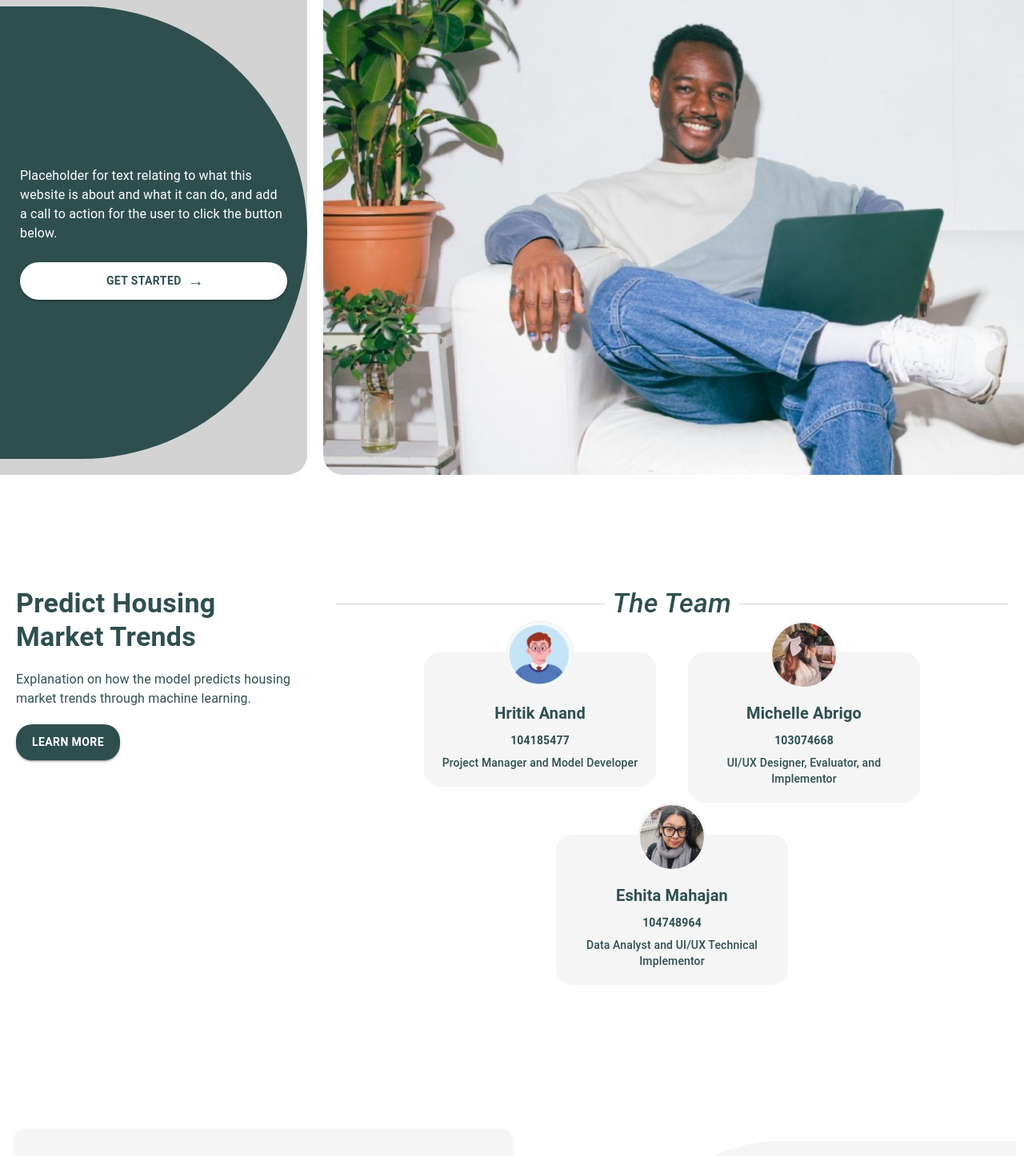
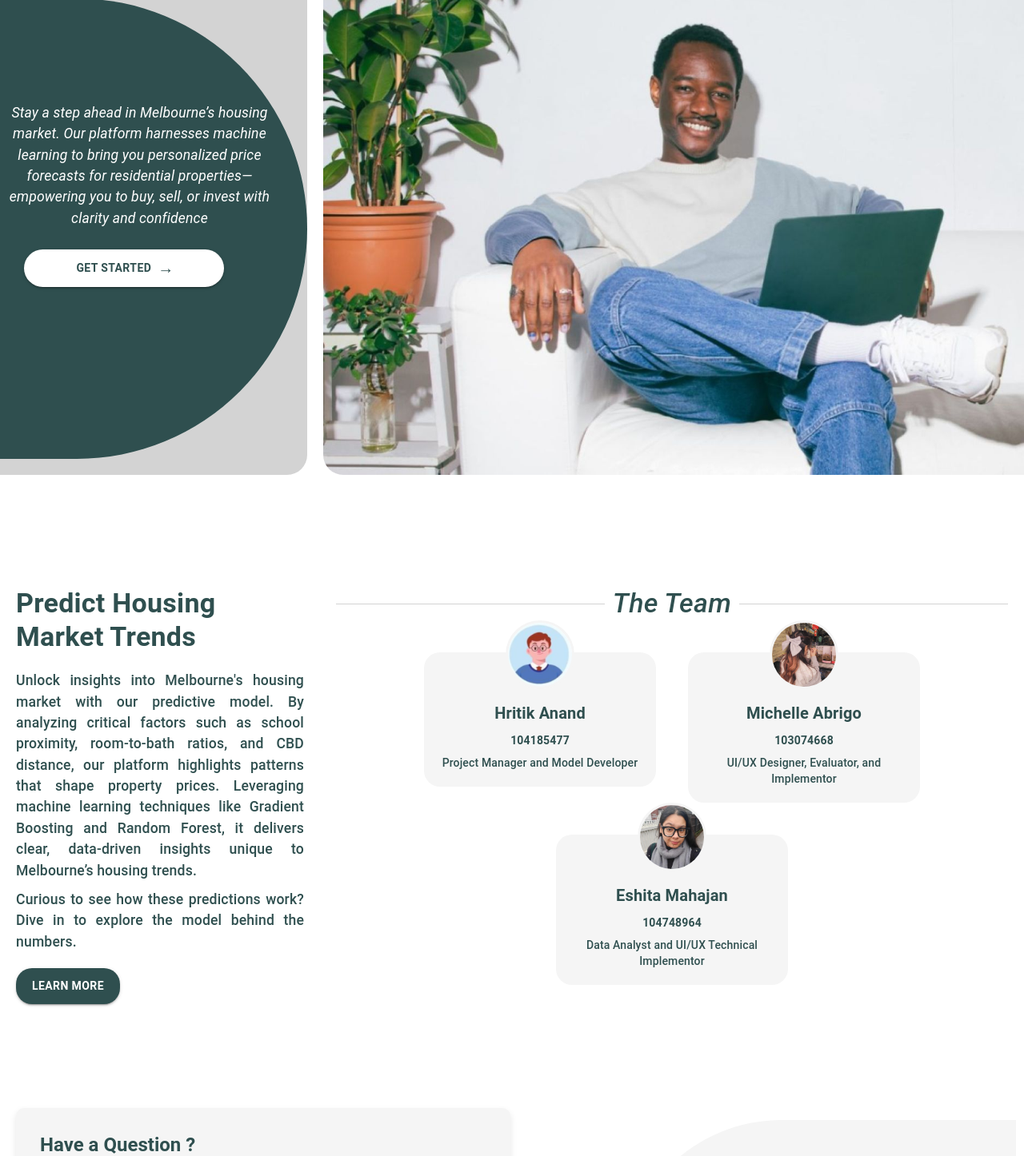
Before and after one commit to hritikanand/Assignment-3---COS30049, a React (Create React App) app in the folder hem-react-app/: page / in a window 1280 px wide. Shown: the part 300-1746 px from the top of the page at 80% size. Built offline with nearby package versions, Linux system fonts and the light colour scheme.

Commit message:
functionality

```diff
--- a/hem-react-app/src/components/Home/ContactSection.js
+++ b/hem-react-app/src/components/Home/ContactSection.js
@@ -84,7 +84,7 @@ const ContactSection = forwardRef((props, ref) => {
     <Box
       ref={ref}
       sx={{
-        marginTop: '40px',
+        marginTop: '-10px',
         display: 'flex',
         flexDirection: { xs: 'column', md: 'row' },
         alignItems: 'center',
@@ -107,7 +107,7 @@ const ContactSection = forwardRef((props, ref) => {
           variant="h5"
           sx={{ fontWeight: 'bold', color: '#2F4F4F', marginBottom: '20px' }}
         >
-          Ask Us Anything
+          Have a Question ?
         </Typography>
 
         <Box
--- a/hem-react-app/src/components/Home/HomeSection.js
+++ b/hem-react-app/src/components/Home/HomeSection.js
@@ -1,6 +1,6 @@
 // src/components/Home/HomeSection.js
 import React from 'react';
-import { useNavigate } from 'react-router-dom'; // Import useNavigate
+import { useNavigate } from 'react-router-dom';
 import Box from '@mui/material/Box';
 import Typography from '@mui/material/Typography';
 import Button from '@mui/material/Button';
@@ -9,11 +9,11 @@ import Button from '@mui/material/Button';
 import heroImage from '../../assets/hero1.jpg';
 
 function HomeSection() {
-  const navigate = useNavigate(); // Initialize useNavigate
+  const navigate = useNavigate();
 
   // Function to handle navigation when the button is clicked
   const handleGetStartedClick = () => {
-    navigate('/predict'); // Navigate to the Predict page
+    navigate('/predict');
   };
 
   return (
@@ -96,33 +96,51 @@ function HomeSection() {
           {/* Green Box inside the Grey Box */}
           <Box
             sx={{
+
               backgroundColor: '#2F4F4F',
               color: 'white',
               borderRadius: '0 350px 350px 0',
               width: '100%',
               flexGrow: 1,
               boxSizing: 'border-box',
-              padding: '25px',
-              marginTop: '20px',
-              paddingTop: '-20px',
+              padding: '0 25px 15px 25px', // Adjust padding for height
+              marginTop: '10px', // Adjust margin to bring content higher
               display: 'flex',
               flexDirection: 'column',
               justifyContent: 'center',
               zIndex: 2,
+              paddingLeft: '20px',
             }}
           >
-            <Typography variant="body1" sx={{ mb: 3, fontWeight: 'normal' }}>
-              Placeholder for text relating to what this website is about and what it can do, and add a call to action for the user to click the button below.
+            <Typography
+              variant="body1"
+              sx={{
+                marginTop: '-70px',
+                marginLeft: '-10px',
+                marginRight: '20px',
+                mb: 2, // Adjusted for more space above button
+                fontWeight: 'normal',
+                textAlign: 'center',
+                fontSize: '1.1rem',
+                fontStyle: 'italic',
+              }}
+            >
+              Stay a step ahead in Melbourne’s housing market. Our platform harnesses machine learning to bring you personalized price forecasts for residential properties—empowering you to buy, sell, or invest with clarity and confidence
             </Typography>
             <Button
               variant="contained"
               color="primary"
-              onClick={handleGetStartedClick} // Attach navigation handler here
+              onClick={handleGetStartedClick}
               sx={{
+
+                marginTop:'10px',
+                marginLeft: '-70px',
                 backgroundColor: 'white',
                 color: '#2F4F4F',
                 fontWeight: 'bold',
-                borderRadius: '30px 30px 30px 30px',
+                borderRadius: '30px',
+                alignSelf: 'center ',
+                width: '250px'
               }}
               endIcon={<span>&rarr;</span>}
             >
--- a/hem-react-app/src/components/Home/TeamSection.js
+++ b/hem-react-app/src/components/Home/TeamSection.js
@@ -55,6 +55,7 @@ function TeamSection() {
               fontWeight: 600,
               color: '#2F4F4F',
               marginBottom: '20px',
+
             }}
           >
             Predict Housing Market Trends
@@ -64,9 +65,16 @@ function TeamSection() {
             sx={{
               color: '#2F4F4F',
               marginBottom: '20px',
+              fontWeight: 525,
+              fontSize: '1.1rem',
+              textAlign: 'justify'
             }}
           >
-            Explanation on how the model predicts housing market trends through machine learning.
+            Unlock insights into Melbourne's housing market with our predictive model. By analyzing critical factors such as school proximity, room-to-bath ratios, and CBD distance, our platform highlights patterns that shape property prices. Leveraging machine learning techniques like Gradient Boosting and Random Forest, it delivers clear, data-driven insights unique to Melbourne’s housing trends.
+            <br />
+            <Box component="span" sx={{ display: 'block', marginTop: '10px',textAlign: 'justify'}}>
+              Curious to see how these predictions work? Dive in to explore the model behind the numbers.
+            </Box>
           </Typography>
           <Link to="/about" style={{ textDecoration: 'none' }}>
             <Button
```
